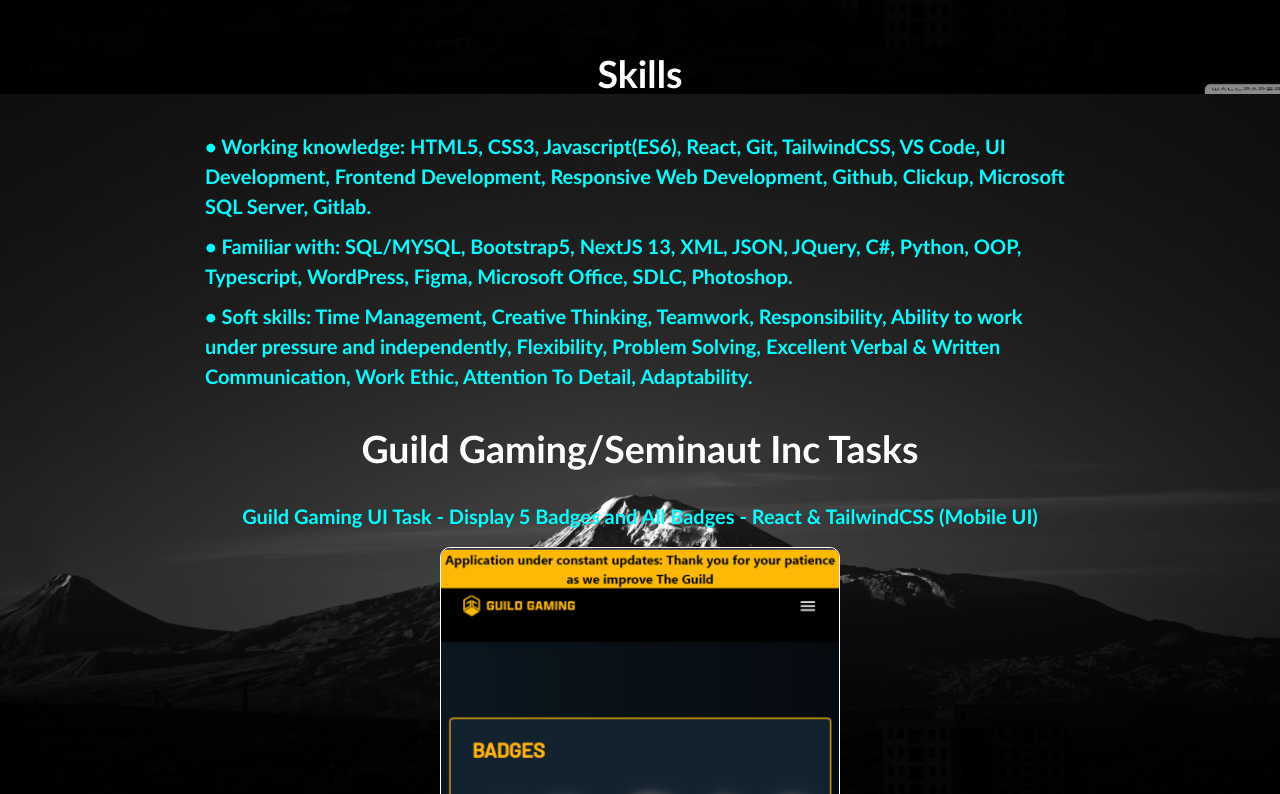
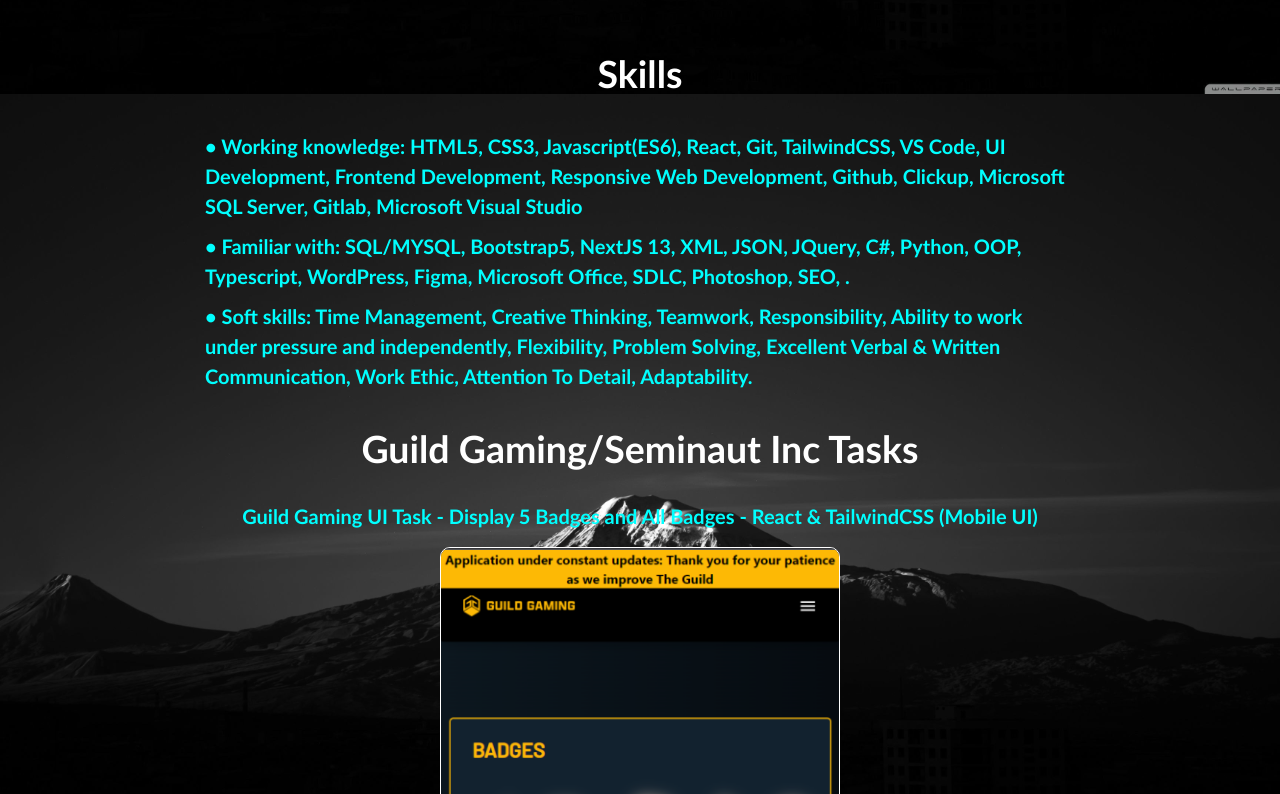
Before and after one commit to KayT98/My-portfolio, a Next.js app: page / in a window 1280 px wide. Shown: the part 706-1500 px from the top of the page. Built offline with nearby package versions, Linux system fonts and the light colour scheme.

Commit message:
added new personal project

```diff
--- a/app/page.tsx
+++ b/app/page.tsx
@@ -48,8 +48,8 @@ export default function Home() {
               <h1 id="skills" className="text-3xl font-bold text-white">Skills</h1>
           <div className={styles.skills}>
             <ul className='font-bold'>
-            <li className='p-1'>•	Working knowledge: HTML5, CSS3, Javascript(ES6), React, Git, TailwindCSS, VS Code, UI Development, Frontend Development, Responsive Web Development, Github, Clickup, Microsoft SQL Server, Gitlab. </li>
-            <li className='p-1'>•	Familiar with: SQL/MYSQL, Bootstrap5, NextJS 13, XML, JSON, JQuery, C#, Python, OOP, Typescript, WordPress, Figma, Microsoft Office, SDLC, Photoshop.</li>
+            <li className='p-1'>•	Working knowledge: HTML5, CSS3, Javascript(ES6), React, Git, TailwindCSS, VS Code, UI Development, Frontend Development, Responsive Web Development, Github, Clickup, Microsoft SQL Server, Gitlab, Microsoft Visual Studio </li>
+            <li className='p-1'>•	Familiar with: SQL/MYSQL, Bootstrap5, NextJS 13, XML, JSON, JQuery, C#, Python, OOP, Typescript, WordPress, Figma, Microsoft Office, SDLC, Photoshop, SEO, .</li>
             <li className='p-1'>•	Soft skills: Time Management, Creative Thinking, Teamwork, Responsibility, Ability to work under pressure and independently, Flexibility, Problem Solving, Excellent Verbal & Written Communication, Work Ethic, Attention To Detail, Adaptability.</li>
             </ul>
           </div>
@@ -96,6 +96,9 @@ export default function Home() {
 
               <li className={styles.li}><Link target="_blank" href='https://github.com/KayT98/WallpaperClock'>Wallpaper Clock - Capstone Project - C# <FontAwesomeIcon icon={faLink} /></Link></li>
               <img src={'../clock.png'} className={styles.img} alt='clock' width={450} height={300}></img>
+
+              <li className={styles.li}><Link target="_blank" href='https://github.com/KayT98/musicPlayer'>Media Player - C# <FontAwesomeIcon icon={faLink} /></Link></li>
+              <h1 className="text-xl font bold text-white">Coming soon :D</h1>
             </ul>
           </div>
               <h1 className="text-3xl font-bold text-white">Contact me!</h1>
```
